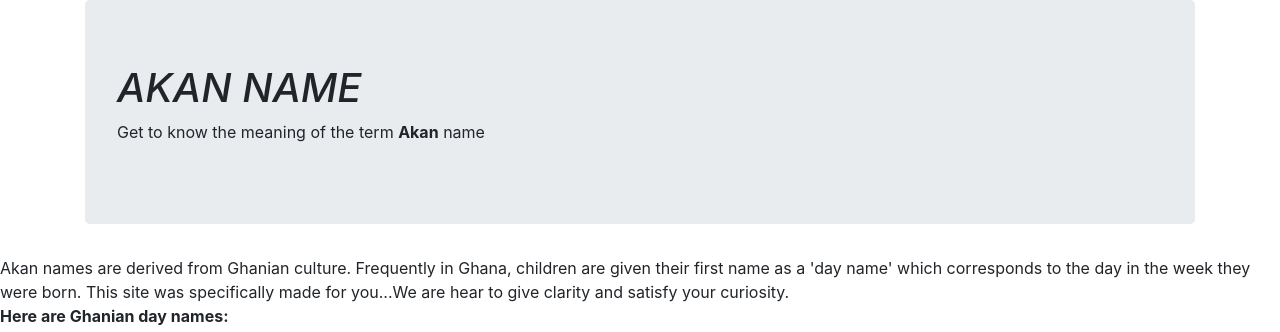
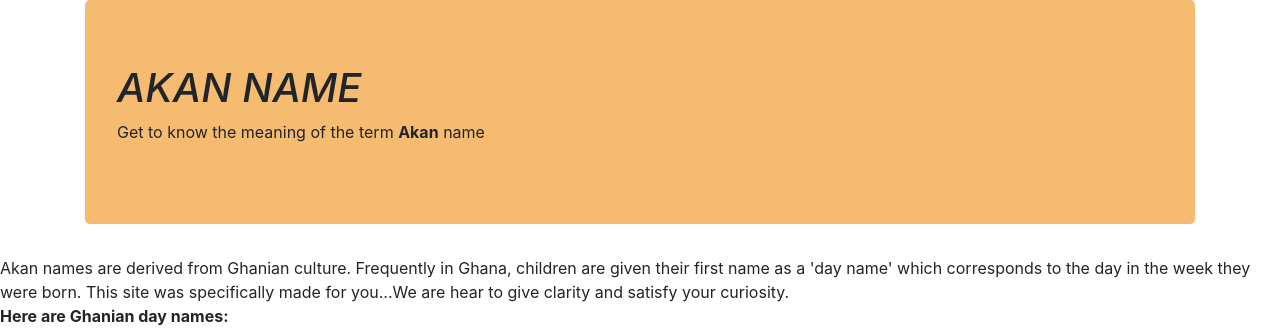
Before and after one commit to q1ncy/AKAN, a plain HTML site: page index.html in a window 1280 px wide. Shown: the top 332 px of the page. Drawn offline with nearby package versions, Linux system fonts and the light colour scheme.

Commit message:
add finall visuals to the website

```diff
--- a/css/edits.css
+++ b/css/edits.css
@@ -17,3 +17,6 @@ img {
 .link {
     padding-left: 45%;
 }
+.jumbotron{
+    background-color: rgb(245, 187, 112);
+}
```
